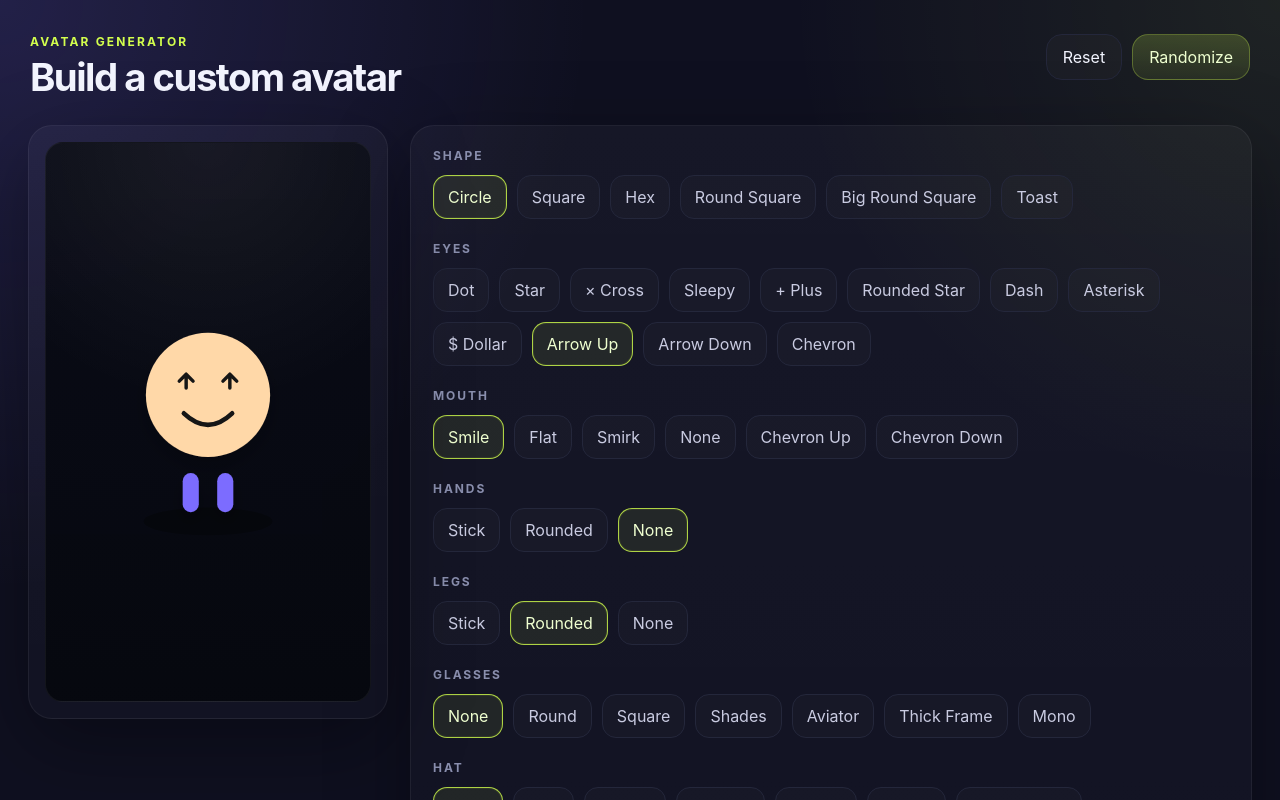
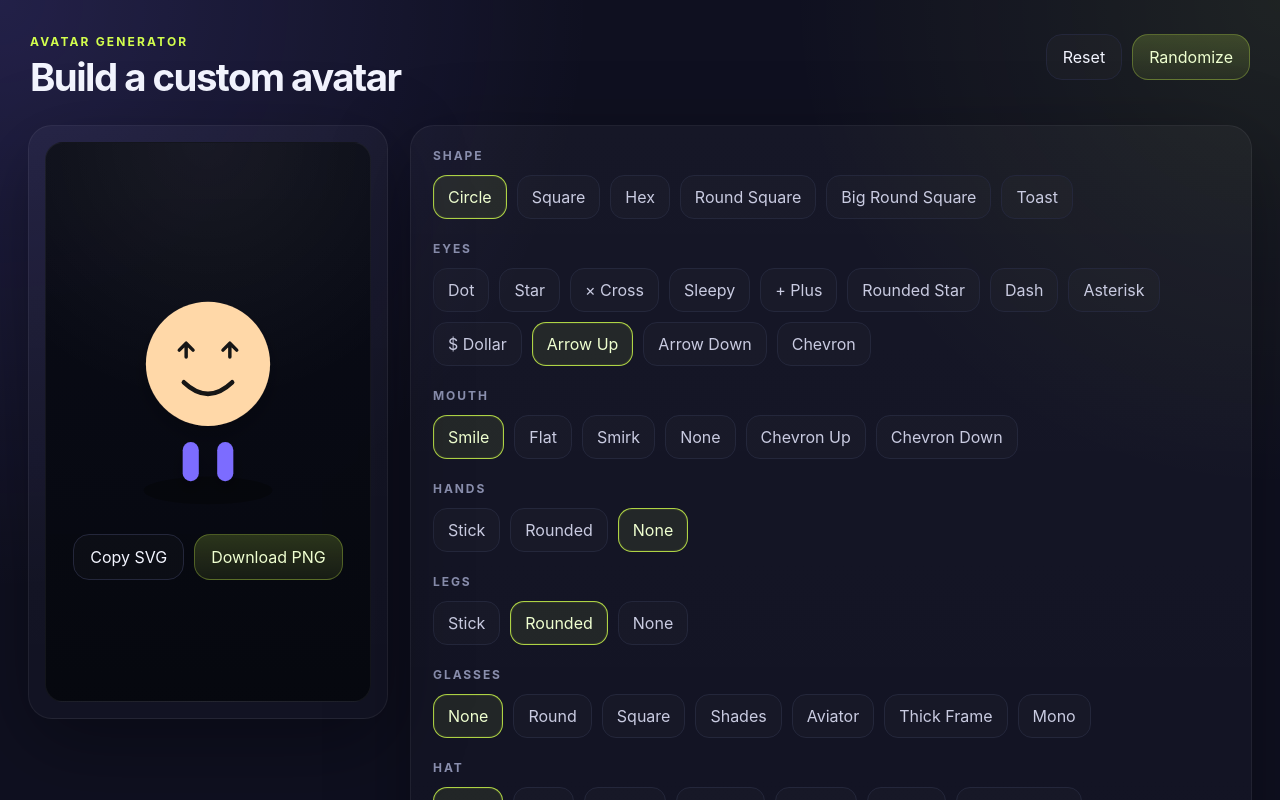
Before and after one commit to kushxgr/avatar-generator, a React (Vite) app: page / in a window 1280 px wide. Shown: the top 800 px of the page. Built offline with nearby package versions, Linux system fonts and the light colour scheme.

Commit message:
updated download issue

```diff
--- a/src/pages/Builder.tsx
+++ b/src/pages/Builder.tsx
@@ -256,7 +256,15 @@ function downloadPNG() {
             <div className="preview-stage">
                 <Avatar ref={svgRef} config={config} />
 
+                <div style={{ marginTop: "16px", display: "flex", gap: "10px" }}>
+                    <button type="button" className="ghost-button" onClick={downloadSVG}>
+                        Copy SVG
+                    </button>
 
+                    <button type="button" className="primary-button" onClick={downloadPNG}>
+                        Download PNG
+                    </button>
+                </div>
             </div>
 
          </div>
```
Lines whose indentation alone changed are shown as unchanged.
